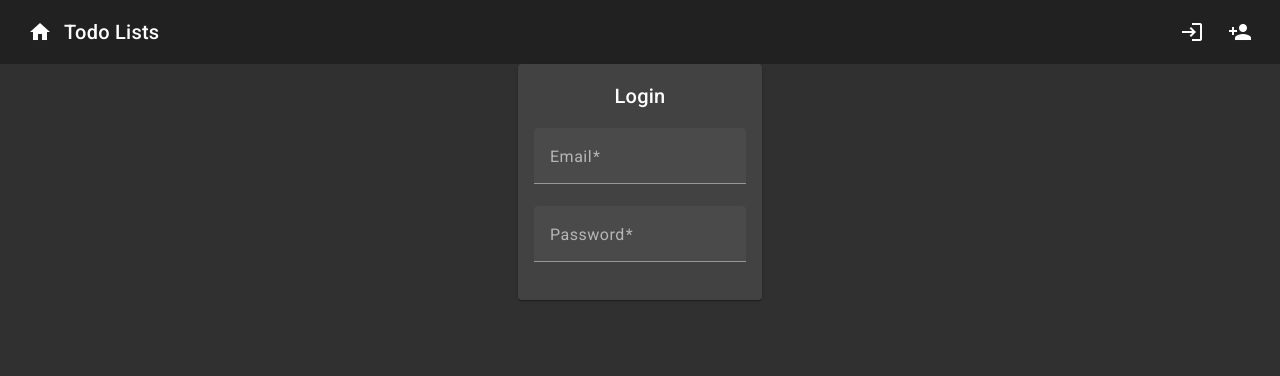
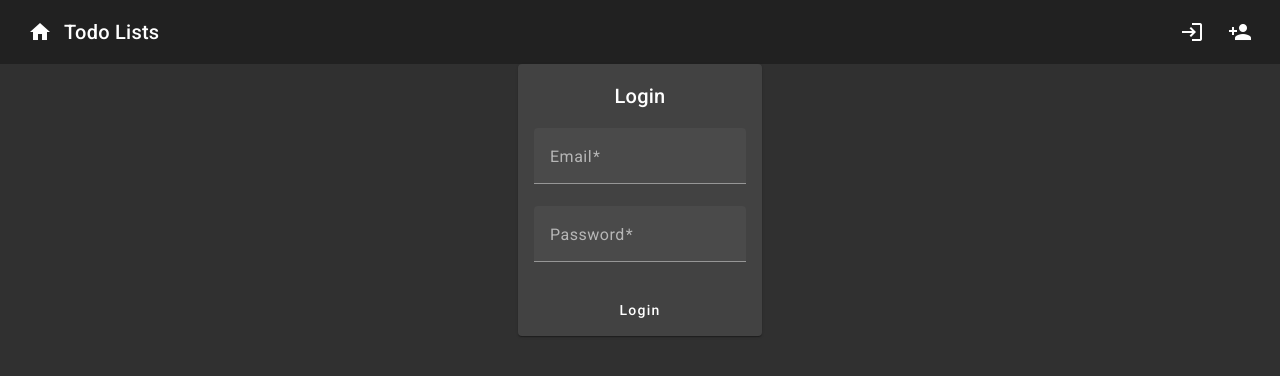
Before and after one commit to rileytittle/project4-wf, an Angular app: page /login in a window 1280 px wide. Shown: the top 376 px of the page. Built offline with nearby package versions, Linux system fonts and the light colour scheme.

Commit message:
Add validation

```diff
--- a/src/app/app.module.ts
+++ b/src/app/app.module.ts
@@ -20,6 +20,7 @@ import {MatInputModule} from '@angular/material/input';
 import { ReactiveFormsModule } from '@angular/forms';
 import {MatCardModule} from '@angular/material/card';
 import { HttpClientModule } from '@angular/common/http';
+import {MatSnackBarModule} from '@angular/material/snack-bar';
 
 @NgModule({
   declarations: [
@@ -44,7 +45,8 @@ import { HttpClientModule } from '@angular/common/http';
     MatInputModule,
     ReactiveFormsModule,
     MatCardModule,
-    HttpClientModule
+    HttpClientModule,
+    MatSnackBarModule
   ],
   providers: [],
   bootstrap: [AppComponent]
--- a/src/app/services/todo.service.ts
+++ b/src/app/services/todo.service.ts
@@ -1,5 +1,6 @@
 import { HttpClient } from '@angular/common/http';
 import { Injectable } from '@angular/core';
+import { MatSnackBar } from '@angular/material/snack-bar';
 import { firstValueFrom } from 'rxjs';
 
 @Injectable({
@@ -7,7 +8,7 @@ import { firstValueFrom } from 'rxjs';
 })
 export class TodoService {
 
-  constructor(private httpClient:HttpClient) { }
+  constructor(private httpClient:HttpClient, private _snackBar: MatSnackBar) { }
 
   async CreateUser(name:string, email:string, password:string){
     let userData = {
@@ -20,9 +21,15 @@ export class TodoService {
       console.log(response)
       return true
     }
-    catch(err){
-      console.log(err)
+    catch(err:any){
+      if(err.status == 400){
+        this._snackBar.open("User already exists", "OK", {duration: 3000})
+      }
       return false
     }
   }
+
+  async LoginUser(email:string, password:string){
+    //not sure how this is supposed to be done because we have to use basic auth
+  }
 }
--- a/src/app/view/login/login.component.html
+++ b/src/app/view/login/login.component.html
@@ -1,5 +1,5 @@
 <div class="main-div mat-app-background">
-    <mat-card>
+    <mat-card class="mat-card-content">
         <mat-card-content class="mat-card-content">
             <h2>Login</h2>
             <mat-form-field>
@@ -20,5 +20,8 @@
                 }
             </mat-form-field>
         </mat-card-content>
+        <mat-card-actions>
+            <button mat-button (click)="LoginUser()">Login</button>
+        </mat-card-actions>
     </mat-card>
 </div>
--- a/src/app/view/login/login.component.ts
+++ b/src/app/view/login/login.component.ts
@@ -1,5 +1,7 @@
 import { Component } from '@angular/core';
 import { FormControl, Validators } from '@angular/forms';
+import { TodoService } from '../../services/todo.service';
+import { MatSnackBar } from '@angular/material/snack-bar';
 
 @Component({
   selector: 'app-login',
@@ -9,4 +11,14 @@ import { FormControl, Validators } from '@angular/forms';
 export class LoginComponent {
   emailFormControl = new FormControl("", [Validators.email, Validators.required])
   pwdFormControl = new FormControl("", [Validators.required])
+  constructor(private todoService: TodoService, private _snackbar: MatSnackBar) {}
+
+  LoginUser(){
+    if(this.emailFormControl.value && this.pwdFormControl.value){
+      this.todoService.LoginUser(this.emailFormControl.value, this.pwdFormControl.value)
+    }
+    else{
+      this._snackbar.open("Please fill all the fields", "OK", {duration: 3000})
+    }
+  }
 }
--- a/src/app/view/signup/signup.component.ts
+++ b/src/app/view/signup/signup.component.ts
@@ -2,6 +2,7 @@ import { HttpClient } from '@angular/common/http';
 import { Component } from '@angular/core';
 import { FormControl, Validators } from '@angular/forms';
 import { TodoService } from '../../services/todo.service';
+import { MatSnackBar } from '@angular/material/snack-bar';
 
 @Component({
   selector: 'app-signup',
@@ -9,7 +10,7 @@ import { TodoService } from '../../services/todo.service';
   styleUrl: './signup.component.css'
 })
 export class SignupComponent {
-  constructor(private todoService:TodoService) {}
+  constructor(private todoService:TodoService, private _snackbar: MatSnackBar) {}
   nameFormControl = new FormControl("", [Validators.required])
   emailFormControl = new FormControl("", [Validators.required, Validators.email])
   pwdFormControl = new FormControl("", [Validators.required, Validators.minLength(8)])
@@ -18,5 +19,8 @@ export class SignupComponent {
     if(this.nameFormControl.value && this.emailFormControl.value && this.pwdFormControl.value){
       this.todoService.CreateUser(this.nameFormControl.value, this.emailFormControl.value, this.pwdFormControl.value)
     }
+    else{
+      this._snackbar.open("Please fill all the fields", "OK", {duration: 3000})
+    }
   }
 }
```
Also changed, not shown: src/app/view/signup/signup.component.html (indentation only).
